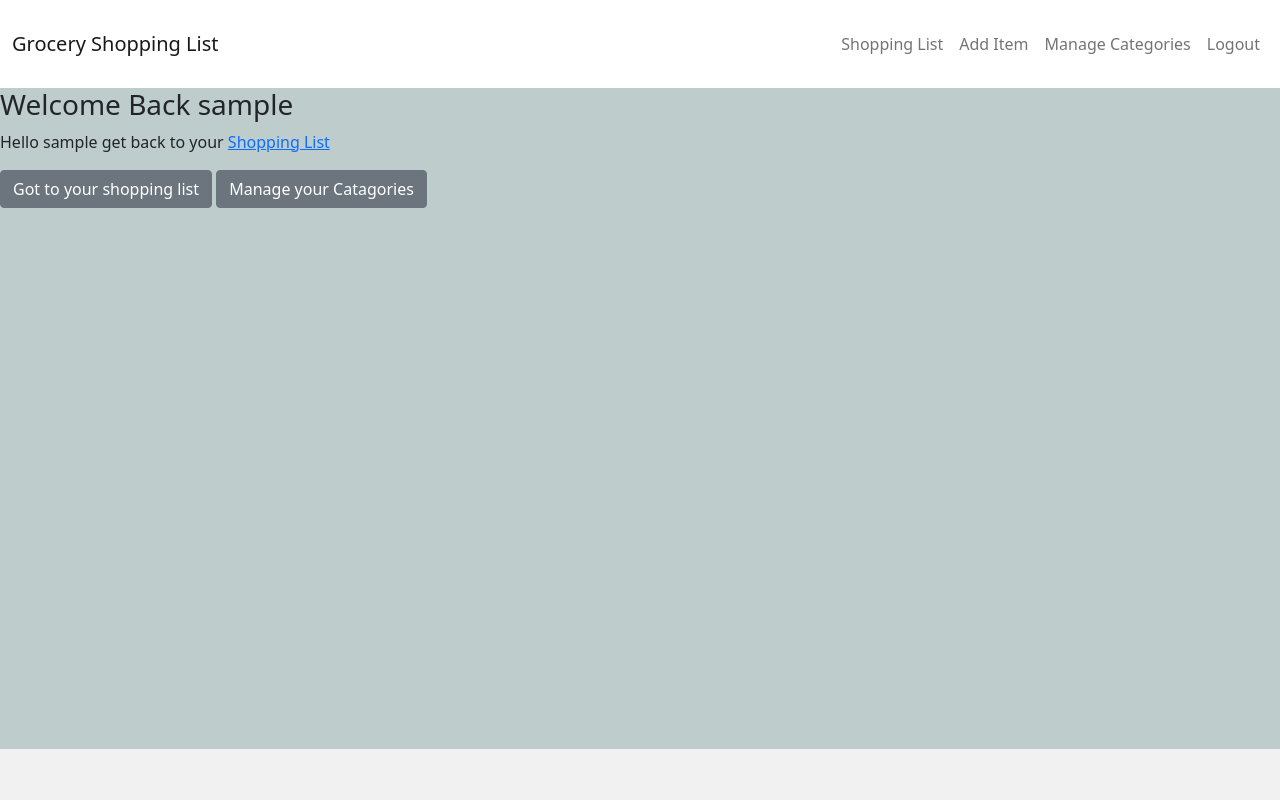
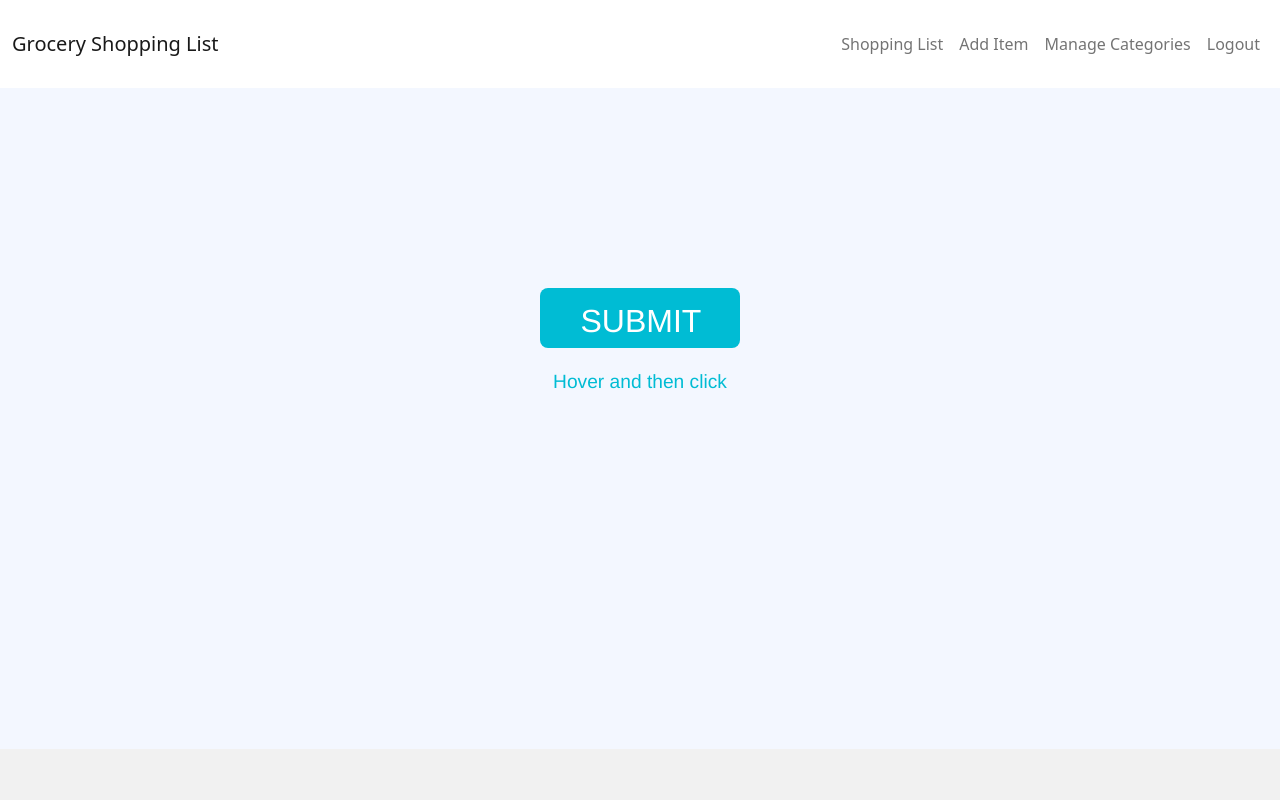
Before and after one commit to Stealthy20/grocery-shopping-list, a Django app: page / in a window 1280 px wide. Run offline with Django 3.2, Linux system fonts and the light colour scheme; the visitor is signed in with stand-in values (Sample User, id 1); some libraries are stand-ins or nearby versions.

Commit message:
Add button animation

```diff
--- a/static/css/style.css
+++ b/static/css/style.css
@@ -3,12 +3,12 @@
     padding: 0;
     border: none;
 }
-
-body {
-    background: #becccc;
-
-
-
+html, body {
+	height: 100%;
+	width: 100%;
+	margin: 0;
+	overflow: hidden;
+	background: #F3F7FF;
 }
 
 
@@ -16,3 +16,120 @@ body {
 footer {
     background-color: #f1f1f1;;
 }
+
+
+h3 {
+	color: #fff;
+	font-family: Raleway, Helvetica, sans-serif;
+	font-size: 2rem;
+	font-weight: 400;
+}
+
+p {
+	color: #00BCD4;
+	font-family: Raleway, Helvetica, sans-serif;
+	font-size: 1.2rem;
+	font-weight: 400;
+}
+
+.button {
+	position: relative;
+	height: 60px;
+	width: 200px;
+	background: #00BCD4;
+	border-radius: 8px;
+	text-align: center;
+	margin: 200px auto 0 auto;
+	cursor: pointer;
+	overflow: hidden;
+	-webkit-transition: all 0.3s ease;
+	-moz-transition: all 0.3s ease;
+	transition: all 0.3s ease;
+}
+
+.submit,
+.arrow {
+	display: inline-block;
+	-webkit-transition: all 0.2s ease;
+	-moz-transition: all 0.2s ease;
+	transition: all 0.2s ease;
+}
+
+.submit {
+	text-transform: uppercase;
+	margin: 14px 0 0 26px;
+}
+
+.arrow {
+	position: relative;
+	top: -3px;
+	opacity: 0;
+}
+
+.line {
+	height: 3px;
+	width: 20px;
+	border-radius: 6px;
+	background: #fff;
+}
+
+.top {
+	-webkit-transform: rotate(45deg);
+	-moz-transform: rotate(45deg);
+	transform: rotate(45deg);
+}
+
+.bottom {
+	-webkit-transform: rotate(-45deg);
+	-moz-transform: rotate(-45deg);
+	transform: rotate(-45deg);
+	margin-top: 10px;
+}
+
+.instructions {
+	text-align: center;
+	margin: 20px auto;
+}
+
+.button:active {
+	-webkit-transform: scale(1.3);
+	-moz-transform: scale(1.3);
+	transform: scale(1.3);
+}
+
+.button.hover .submit {
+	-webkit-transform: translateX(-90px);
+	-moz-transform: translateX(-90px);
+	transform: translateX(-90px);
+	opacity: 0;
+}
+
+.button.hover .arrow {
+	-webkit-transform: translateX(-70px);
+	-moz-transform: translateX(-70px);
+	transform: translateX(-70px);
+	opacity: 1;
+}
+
+.button.active .arrow {
+	opacity: 1;
+	-webkit-transform: rotate(90deg) translateY(70px);
+	-moz-transform: rotate(90deg) translateY(70px);
+	transform: rotate(90deg) translateY(70px);
+}
+
+.button.active {
+	background: #4CAF50;
+}
+
+.button.active .submit {
+	opacity: 0;
+}
+
+.button.active .top {
+	width: 34px;
+}
+
+.button.active .bottom {
+	margin: 14px 0 0 12px;
+}
--- a/templates/base.html
+++ b/templates/base.html
@@ -150,6 +150,27 @@
             info: false,
         });
 
+        function hover() {
+            $(".btn").on("mouseenter", function() {
+                return $(this).addClass("hover");
+            });
+        }
+
+        function hoverOff() {
+        $(".btn").on("mouseleave", function() {
+            return $(this).removeClass("hover");
+        });
+        }
+
+        function active() {
+            $(".btn").on("click", function() {
+                return $(this).addClass("active");
+            });
+        }
+
+        hover();
+        hoverOff();
+        active();
 
 
     </script>
--- a/templates/index.html
+++ b/templates/index.html
@@ -4,16 +4,28 @@
 
 {% if user.is_authenticated %}
 
+<body>
+    <div class="button">
+        <div class="submit"><h3>Submit</h3></div>
+        <div class="arrow">
+            <div class="top line"></div>
+            <div class="bottom line"></div>
+        </div>
+    </div>
+    <p class="instructions">Hover and then click<p>
+</body>
+
+<!--
 <h3>Welcome Back {{ user.username }}</h3>
 <div>
     <p>Hello {{ user.username }} get back to your <a href="{% url 'shopping_list' %}">Shopping List</a>
     </p>
     <a class="btn btn-secondary" href="{% url 'shopping_list' %}" role="button">Got to your shopping list</a>
     <a class="btn btn-secondary" href="{% url 'category' %}" role="button">Manage your Catagories</a>
-</div>
+</div> -->
 
 {% else %}
-<h3>Welcome to Grocery Shopping List!</h3>
+<!-- <h3>Welcome to Grocery Shopping List!</h3>
 <div>
     <p>Hello and welcome to Grocery Shopping List. This is a site where you can create your own shopping list,
         add your own categories and sort it whatever way you want to.</p>
@@ -22,6 +34,9 @@
     or <a href="{% url 'account_signup' %}">Sign Up</a></p>
     <a class="btn btn-secondary" href="{% url 'account_login' %}" role="button">Log In</a>
     <a class="btn btn-secondary" href="{% url 'account_signup' %}" role="button">Sign Up</a>
-</div>
+</div>    -->
+
+
+
 {% endif %}
 {% endblock %}
```
